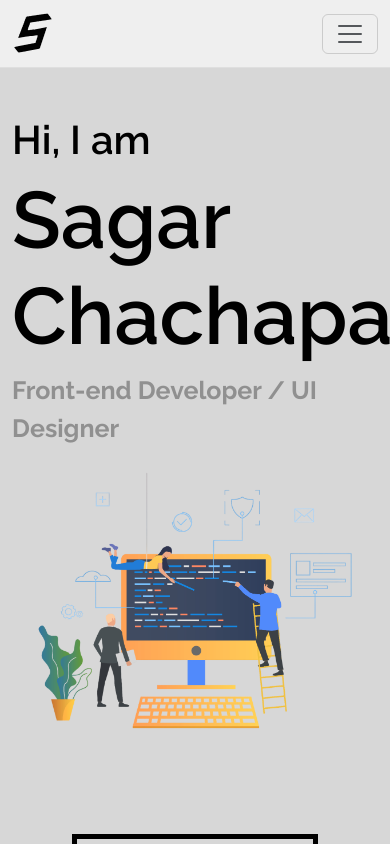
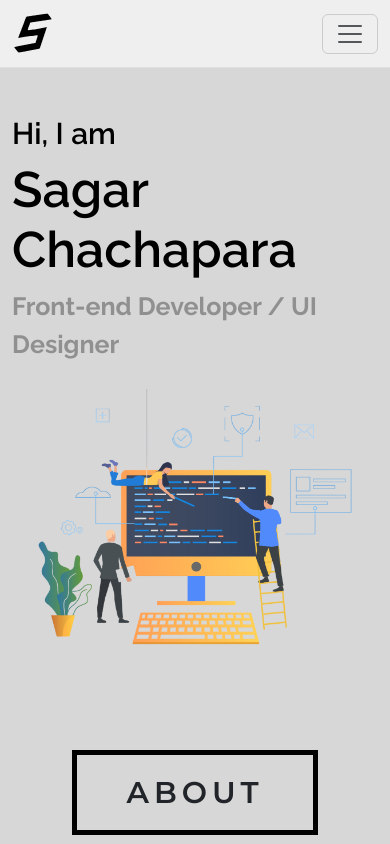
Before and after one commit to chachapara/potfollio-react-app, a React (Create React App) app: page / in a window 390 px wide. Built offline with nearby package versions, Linux system fonts and the light colour scheme; what react-native would draw is missing.

Commit message:
samll changes

```diff
--- a/src/assets/index.css
+++ b/src/assets/index.css
@@ -252,3 +252,15 @@ body {
       opacity: 0;
   }
 }
+
+@media only screen and (max-width: 576px) {
+  .text-responsive{
+    font-size: 50px !important;
+  }
+  .msg-text{
+    font-size: 30px !important;
+  }
+  .last-link{
+    margin-top: 10px;
+  }
+}
--- a/src/pages/Brand/index.js
+++ b/src/pages/Brand/index.js
@@ -81,8 +81,8 @@ export default function Brand() {
                 <Container>
                     <Row className='align-items-center'>
                         <Col lg={6}>
-                            <h3 className='font-size-min font-black font-w6 font-Raleway'>Hi, I am</h3>
-                            <h1 className='font-size-big font-black font-w6 font-Raleway'>Sagar Chachapara</h1>
+                            <h3 className='font-size-min msg-text font-black font-w6 font-Raleway'>Hi, I am</h3>
+                            <h1 className='font-size-big text-responsive font-black font-w6 font-Raleway'>Sagar Chachapara</h1>
                             <p className='font-gray font-w7 font-size-small font-Raleway'>Front-end Developer / UI Designer</p>
                         </Col>
                         <Col lg={6}>
@@ -103,7 +103,7 @@ export default function Brand() {
                         </Col>
                         <Col lg={6}>
                             <div className='border-card p-4 border-r mt-5'>
-                                <div className='d-flex align-items-center pb-3'>
+                                <div className='d-flex align-items-center flex-wrap pb-3'>
                                     <img src={desing} alt="" />
                                     <p className='font-Montserrat font-w6 about-fomt font-black letter-spacing m-0 ms-2'>DESIGN</p>
                                 </div>
@@ -111,8 +111,8 @@ export default function Brand() {
                             </div>
                         </Col>
                         <Col lg={6}>
-                            <div className='border-card p-4 border-r mt-5'>
-                                <div className='d-flex align-items-center pb-3'>
+                            <div className='border-card p-4 border-r mt-md-5'>
+                                <div className='d-flex align-items-center flex-wrap pb-3'>
                                     <img src={maintenance} alt="" />
                                     <p className='font-Montserrat font-w6 about-fomt font-black letter-spacing m-0 ms-2'>DEVELOPMENT</p>
                                 </div>
@@ -121,7 +121,7 @@ export default function Brand() {
                         </Col>
                         <Col lg={6}>
                             <div className='border-card p-4 border-r'>
-                                <div className='d-flex align-items-center pb-3'>
+                                <div className='d-flex align-items-center flex-wrap pb-3'>
                                     <img src={setting} alt="" />
                                     <p className='font-Montserrat font-w6 about-fomt font-black letter-spacing m-0 ms-2'>MAINTENANCE</p>
                                 </div>
@@ -198,7 +198,7 @@ export default function Brand() {
                                     <ul class="space-y-10 list-unstyled list-inline mb-0">
                                         <li class="list-inline-item border border-dark rounded-pill px-2 font-Montserrat font-w6 letter-spacing">HTML</li>
                                         <li class="list-inline-item border border-dark rounded-pill px-2 font-Montserrat font-w6 letter-spacing">CSS</li>
-                                        <li class="list-inline-item border border-dark rounded-pill px-2 font-Montserrat font-w6 letter-spacing">REACT-JS</li>
+                                        <li class="list-inline-item border border-dark rounded-pill px-2 font-Montserrat font-w6 letter-spacing last-link">REACT-JS</li>
                                     </ul>
                                 </div>
                             </div>
@@ -215,7 +215,7 @@ export default function Brand() {
                                     <ul class="space-y-10 list-unstyled list-inline mb-0">
                                         <li class="list-inline-item border border-dark rounded-pill px-2 font-Montserrat font-w6 letter-spacing">HTML</li>
                                         <li class="list-inline-item border border-dark rounded-pill px-2 font-Montserrat font-w6 letter-spacing">CSS</li>
-                                        <li class="list-inline-item border border-dark rounded-pill px-2 font-Montserrat font-w6 letter-spacing">HUBSPORT</li>
+                                        <li class="list-inline-item border border-dark rounded-pill px-2 font-Montserrat font-w6 letter-spacing last-link">HUBSPORT</li>
                                     </ul>
                                 </div>
                             </div>
@@ -232,7 +232,7 @@ export default function Brand() {
                                     <ul class="space-y-10 list-unstyled list-inline mb-0">
                                         <li class="list-inline-item border border-dark rounded-pill px-2 font-Montserrat font-w6 letter-spacing">HTML</li>
                                         <li class="list-inline-item border border-dark rounded-pill px-2 font-Montserrat font-w6 letter-spacing">CSS</li>
-                                        <li class="list-inline-item border border-dark rounded-pill px-2 font-Montserrat font-w6 letter-spacing">WORDPRESS</li>
+                                        <li class="list-inline-item border border-dark rounded-pill px-2 font-Montserrat font-w6 letter-spacing last-link">WORDPRESS</li>
                                     </ul>
                                 </div>
                             </div>
@@ -249,7 +249,7 @@ export default function Brand() {
                                     <ul class="space-y-10 list-unstyled list-inline mb-0">
                                         <li class="list-inline-item border border-dark rounded-pill px-2 font-Montserrat font-w6 letter-spacing">HTML</li>
                                         <li class="list-inline-item border border-dark rounded-pill px-2 font-Montserrat font-w6 letter-spacing">CSS</li>
-                                        <li class="list-inline-item border border-dark rounded-pill px-2 font-Montserrat font-w6 letter-spacing">BOOTSTRAP</li>
+                                        <li class="list-inline-item border border-dark rounded-pill px-2 font-Montserrat font-w6 letter-spacing last-link">BOOTSTRAP</li>
                                     </ul>
                                 </div>
                             </div>
@@ -266,7 +266,7 @@ export default function Brand() {
                                     <ul class="space-y-10 list-unstyled list-inline mb-0">
                                         <li class="list-inline-item border border-dark rounded-pill px-2 font-Montserrat font-w6 letter-spacing">HTML</li>
                                         <li class="list-inline-item border border-dark rounded-pill px-2 font-Montserrat font-w6 letter-spacing">CSS</li>
-                                        <li class="list-inline-item border border-dark rounded-pill px-2 font-Montserrat font-w6 letter-spacing">REACT-JS</li>
+                                        <li class="list-inline-item border border-dark rounded-pill px-2 font-Montserrat font-w6 letter-spacing last-link">REACT-JS</li>
                                     </ul>
                                 </div>
                             </div>
@@ -283,7 +283,7 @@ export default function Brand() {
                                     <ul class="space-y-10 list-unstyled list-inline mb-0">
                                         <li class="list-inline-item border border-dark rounded-pill px-2 font-Montserrat font-w6 letter-spacing">HTML</li>
                                         <li class="list-inline-item border border-dark rounded-pill px-2 font-Montserrat font-w6 letter-spacing">CSS</li>
-                                        <li class="list-inline-item border border-dark rounded-pill px-2 font-Montserrat font-w6 letter-spacing">BOOTSTRAP</li>
+                                        <li class="list-inline-item border border-dark rounded-pill px-2 font-Montserrat font-w6 letter-spacing last-link">BOOTSTRAP</li>
                                     </ul>
                                 </div>
                             </div>
```
